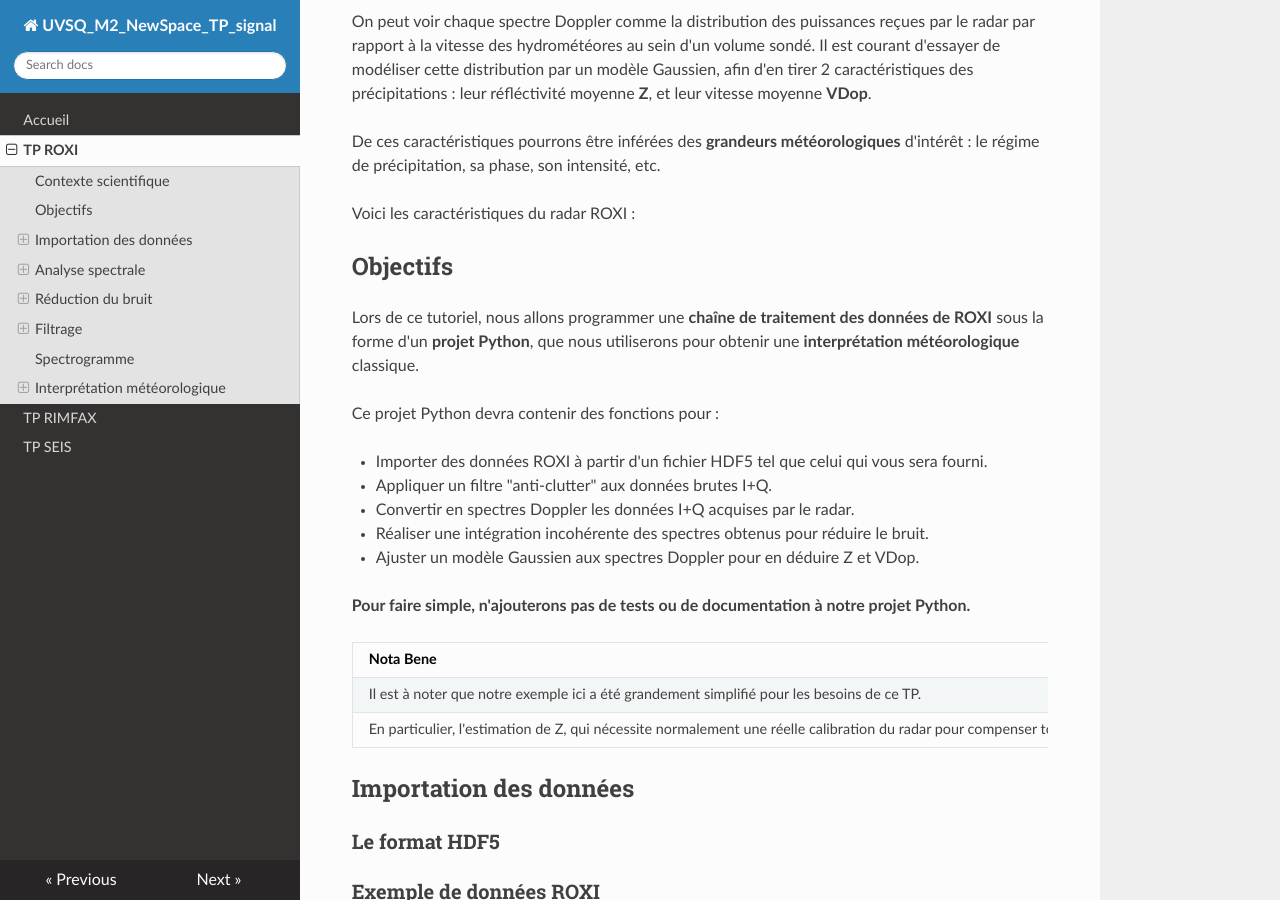
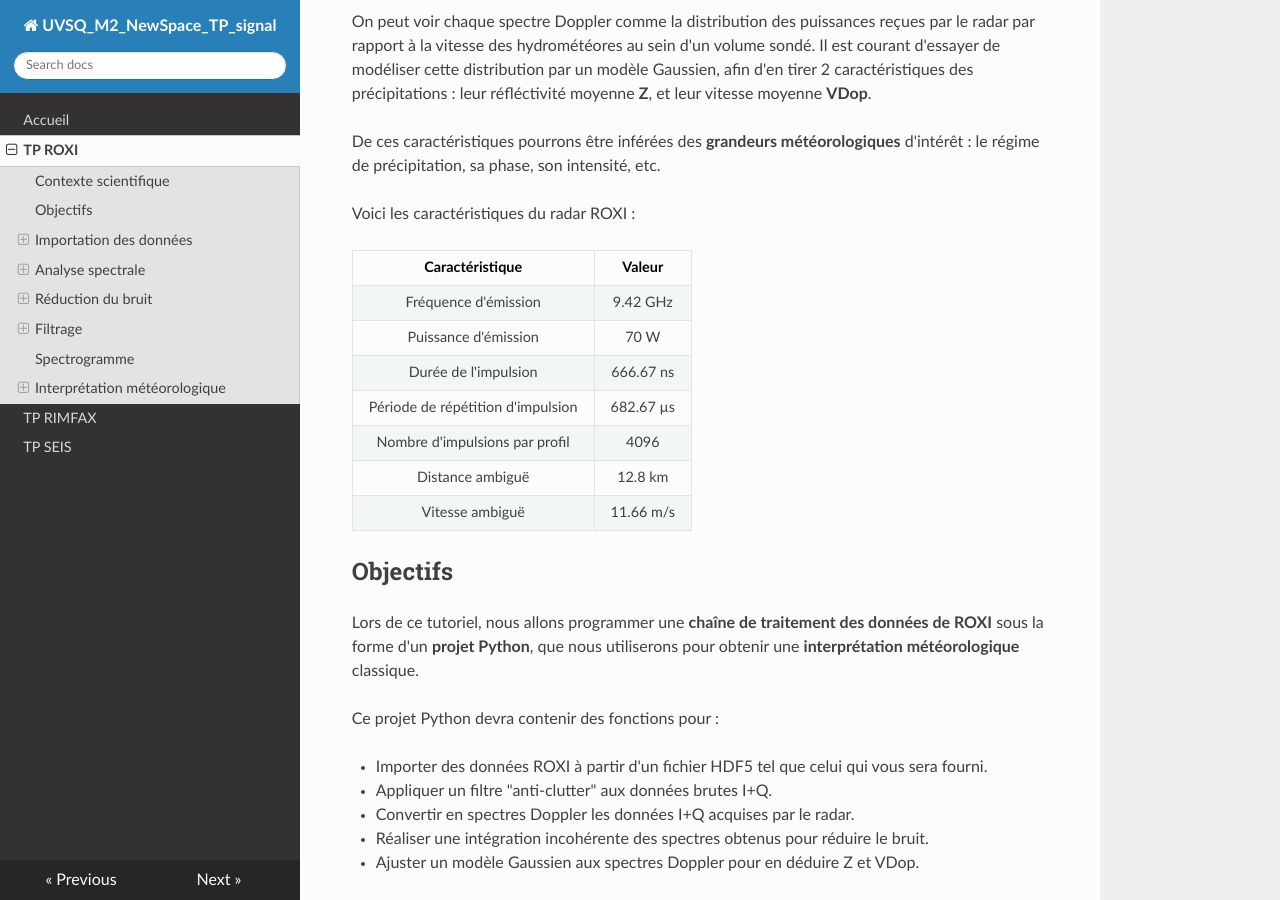
Before and after one commit to NicOudart/UVSQ_M2_NewSpace_TP_signal, an MkDocs documentation site: the page built from docs/TP_ROXI.md, in a window 1280 px wide and 900 px high, scrolled down 3100 px. Built offline with MkDocs 1.6.1, drawn with Linux system fonts in a browser that asks for light colours; nearby versions of some CDN libraries.

Commit message:
-Progress on ROXI.

```diff
--- a/docs/TP_ROXI.md
+++ b/docs/TP_ROXI.md
@@ -59,7 +59,15 @@ De ces caractéristiques pourrons être inférées des **grandeurs météorologi
 
 Voici les caractéristiques du radar ROXI :
 
-
+|Caractéristique                  |Valeur   |
+|:-------------------------------:|:-------:|
+|Fréquence d'émission             |9.42 GHz |
+|Puissance d'émission             |70 W     |
+|Durée de l'impulsion             |666.67 ns|
+|Période de répétition d'impulsion|682.67 µs|
+|Nombre d'impulsions par profil   |4096     |
+|Distance ambiguë                 |12.8 km  |
+|Vitesse ambiguë                  |11.66 m/s|
 
 ## Objectifs
 
```
Also changed, not shown: docs/index.md (+2 -0 lines).
